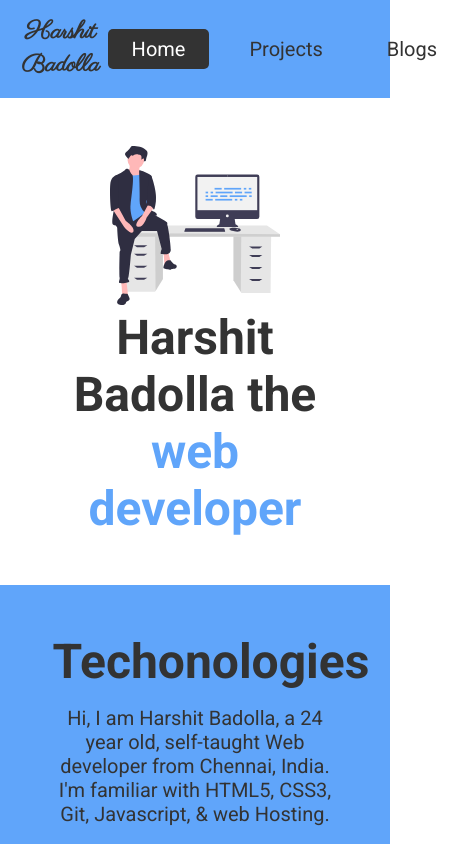
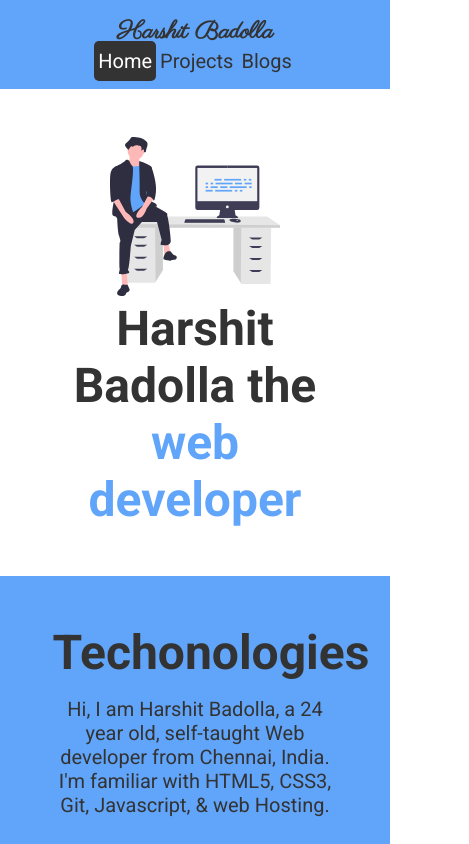
Before and after one commit to harshitbadollacodes/Portfolio, a plain HTML site: page index.html in a window 390 px wide. Shown: the top 844 px of the page, 469 px wide, since content can reach past the window. Drawn offline with Linux system fonts and the light colour scheme.

Commit message:
Added: mobile responsive styles

```diff
--- a/style.css
+++ b/style.css
@@ -78,7 +78,8 @@ ul {
 /* Navbar */
 #navbar {
     background: var(--primary-color);
-    padding: 1rem;
+    padding: 1rem 0;
+    text-align: center;
 }
 
 #navbar .container {
@@ -171,3 +172,17 @@ section p {
     width: 70%;
     padding-top: 1rem;
 }
+
+
+@media(max-width: 700px) {
+    #navbar .container{
+        flex-direction: column;
+        justify-content: center;
+        /* align-items: center; */
+    }
+
+    #navbar ul li a {
+        margin: 0.5rem 0;
+        padding: 0.5rem 0.25rem;
+    }
+}
```
